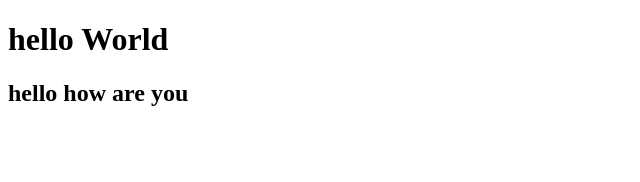
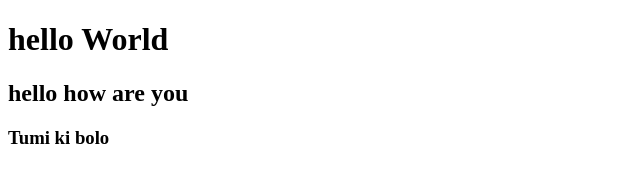
Before and after one commit to samirbiswas/website1, a plain HTML site: page index.html in a window 1280 px wide. Shown: the whole page, without its empty margins (0-640 px from the left). Drawn offline with Linux system fonts and the light colour scheme.

Commit message:
added h3 tag

```diff
--- a/index.html
+++ b/index.html
@@ -8,5 +8,6 @@
 <body>
     <h1>hello World</h1>
     <h2>hello how are you</h2>
+    <h3>Tumi ki bolo</h3>
 </body>
 </html>
```
